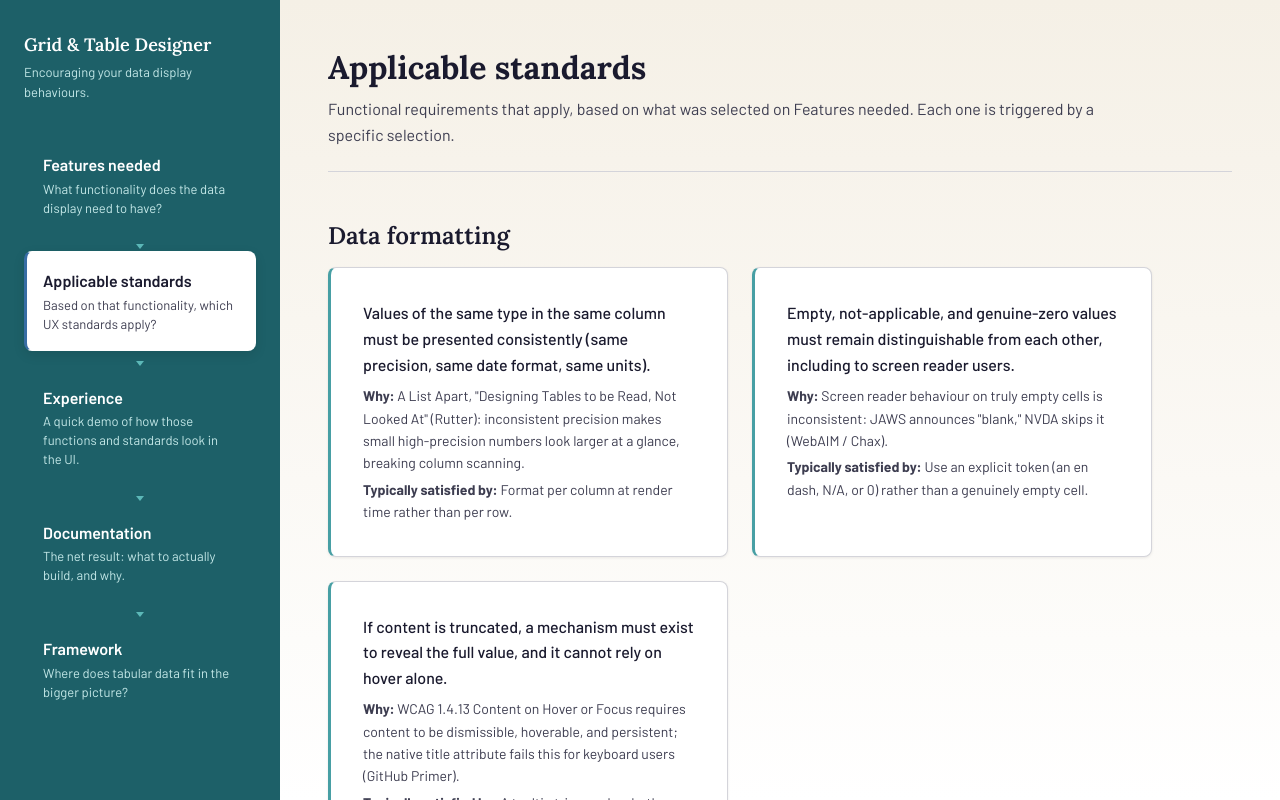
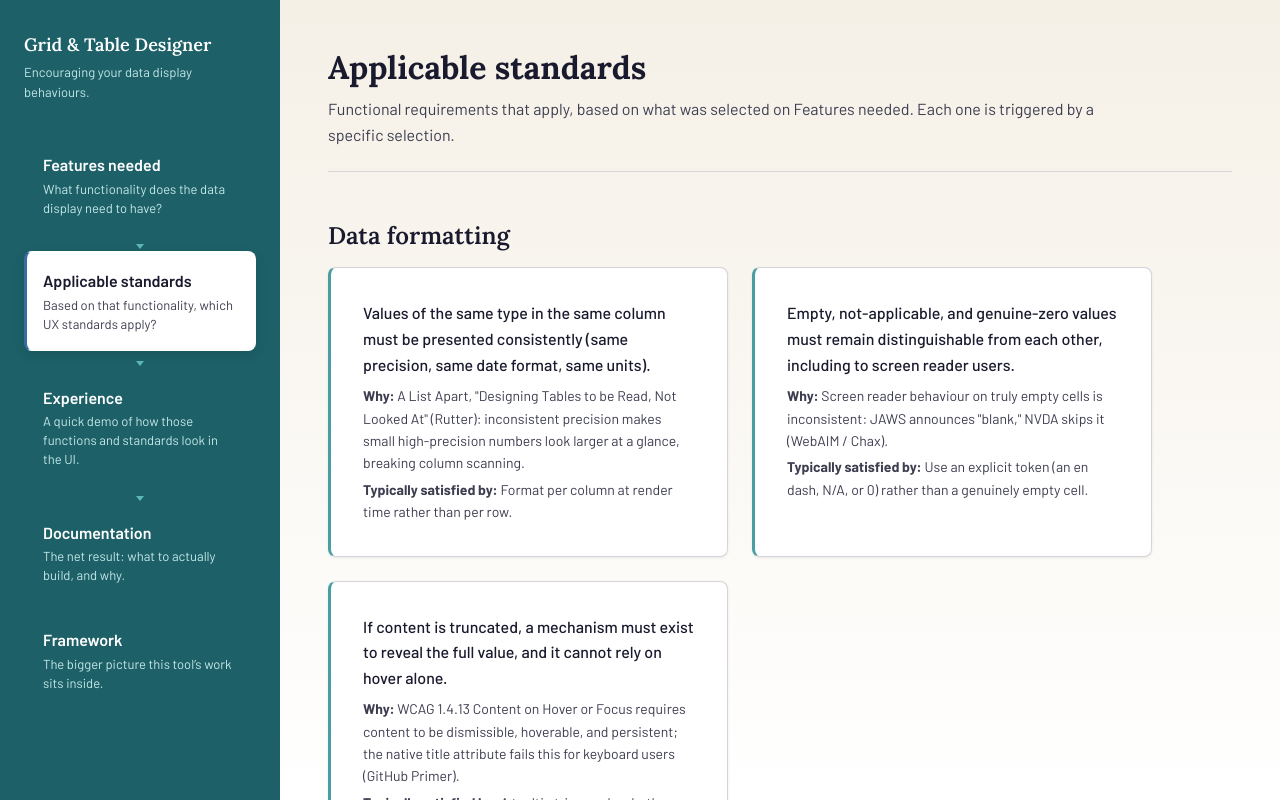
Before and after one commit to puneetsyaloutlook/grabledesigner, a React (Vite) app: page /standards in a window 1280 px wide. Shown: the top 800 px of the page. Built offline with nearby package versions, Linux system fonts and the light colour scheme.

Commit message:
Add files via upload

```diff
--- a/src/components/Layout.jsx
+++ b/src/components/Layout.jsx
@@ -5,7 +5,7 @@ const NAV_ITEMS = [
   { to: '/standards', label: 'Applicable standards', detail: 'Based on that functionality, which UX standards apply?' },
   { to: '/experience', label: 'Experience', detail: 'A quick demo of how those functions and standards look in the UI.' },
   { to: '/documentation', label: 'Documentation', detail: 'The net result: what to actually build, and why.' },
-  { to: '/framework', label: 'Framework', detail: 'Where does tabular data fit in the bigger picture?' },
+  { to: '/framework', label: 'Framework', detail: 'The bigger picture this tool\u2019s work sits inside.', separate: true },
 ];
 
 export default function Layout() {
@@ -25,11 +25,17 @@ export default function Layout() {
         <div className="side-nav-cards">
           {NAV_ITEMS.map((item, i) => (
             <div key={item.to}>
-              {i > 0 && <span className="nav-step-arrow" aria-hidden="true" />}
+              {item.separate ? (
+                <div className="nav-separator" aria-hidden="true" />
+              ) : (
+                i > 0 && <span className="nav-step-arrow" aria-hidden="true" />
+              )}
               <NavLink
                 to={`${item.to}${suffix}`}
                 end={item.end}
-                className={({ isActive }) => `nav-card${isActive ? ' nav-card-active' : ''}`}
+                className={({ isActive }) =>
+                  `nav-card${isActive ? ' nav-card-active' : ''}${item.separate ? ' nav-card-standalone' : ''}`
+                }
               >
                 <span className="nav-card-label">{item.label}</span>
                 <span className="nav-card-detail">{item.detail}</span>
```
